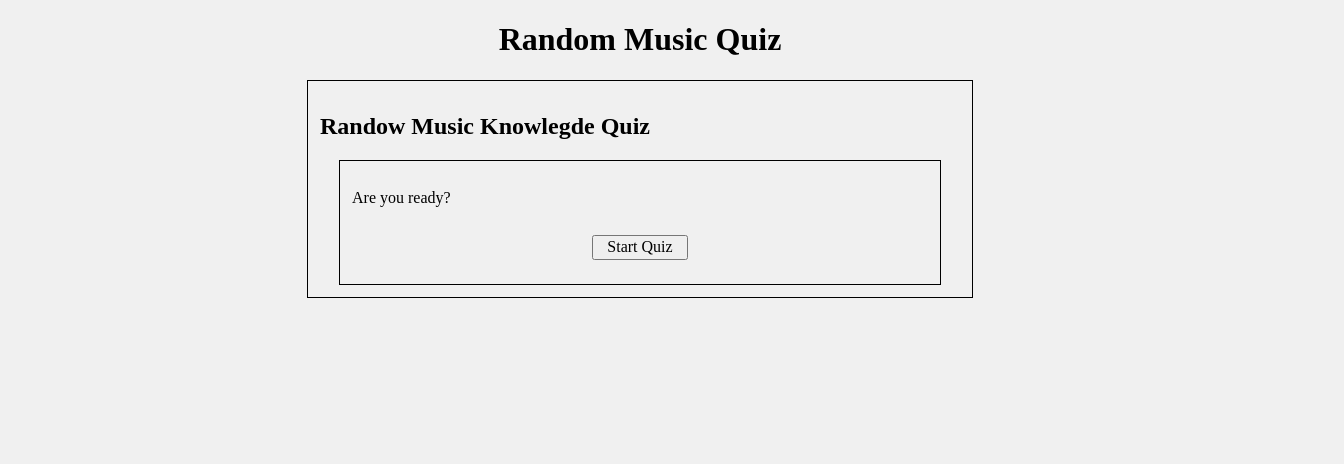
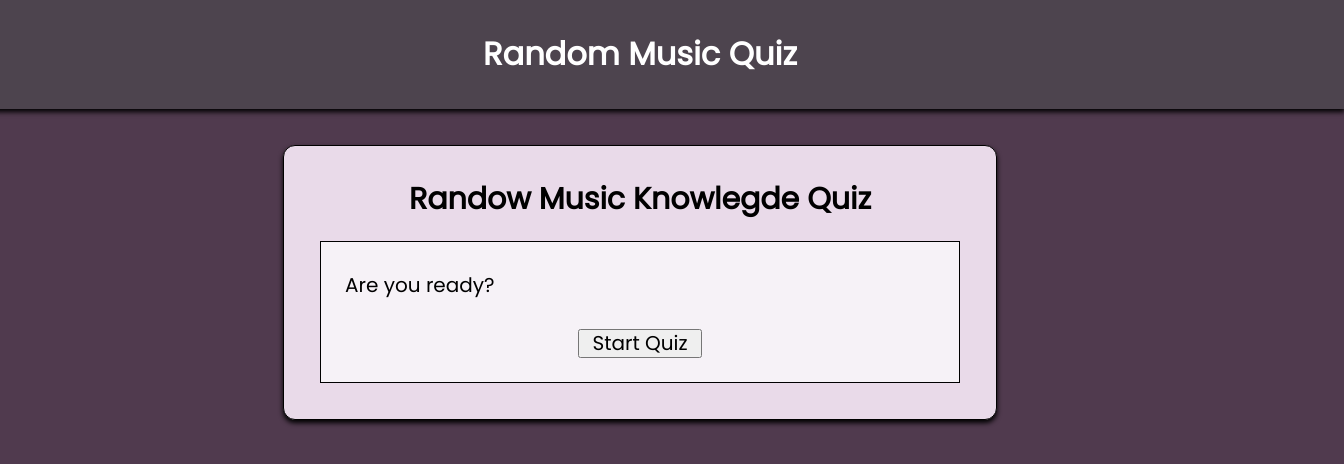
Before and after one commit to Jeuq/quizapp, a plain HTML site: page index.html in a window 1280 px wide. Shown: the whole page, 1344 px wide, since content can reach past the window. Drawn offline with nearby package versions, Linux system fonts and the light colour scheme.

Commit message:
Prettied up the CSS styling

```diff
--- a/app.css
+++ b/app.css
@@ -6,14 +6,22 @@
   * https://github.com/andreacardybailey/responsive_example/blob/master/styles/responsive-base.css
   *
 */
+@import url('https://fonts.googleapis.com/css2?family=Poppins:ital,wght@0,400;1,200&display=swap');
 
 html {
-  background: #f0f0f0;
+  background: #503a4e;
+  overflow-x: hidden;
+  font-family: 'Poppins', Geneva, Verdana, sans-serif;
 }
 
 header > h1 {
-  width: 100%;
+  width: 110%;
+  background: rgb(77, 68, 78);
+  color: white;
   text-align: center;
+  padding: 36px 0;
+  margin: 0 -5% 36px -5%;
+  box-shadow: 0px 2px 5px 1px black;
 }
 
 main {
@@ -22,25 +30,34 @@ main {
   justify-items: center;
   align-items: center;
   width: 100%;
+  font-size: 125%;
 }
 
 #question-card {
+  background: #e9dae9;
   border: 1px solid black;
   display: inherit;
   flex-flow: column wrap;
   justify-items: center;
-  width: 50%;
+  width: 75%;
   margin: auto;
-  padding: 12px;
+  padding: 36px 36px;
+  border-radius: 12px;
+  box-shadow:
+    0px 3px 5px black;
+}
+
+#question-title {
+  text-align: center;
+  margin-top: 0;
 }
 
 #answer-section {
+  background: #f6f2f7;
   border: 1px solid black;
   display: inherit;
   flex-direction: column;
-  width: 90%;
-  margin: auto;
-  padding: 12px;
+  padding: 12px 24px;
 }
 
 #answer-section img {
@@ -49,9 +66,20 @@ main {
   height: auto;
 }
 
+label {
+  padding: 12px 0;
+}
+
 #start,
 .submit,
 #reset {
-  width: 96px;
+  width: 124px;
   margin: 12px auto;
 }
+
+@media screen and (min-width: 800px) {
+  #question-card {
+    width: 50%;
+    font-size: 100%;
+  }
+}
```
